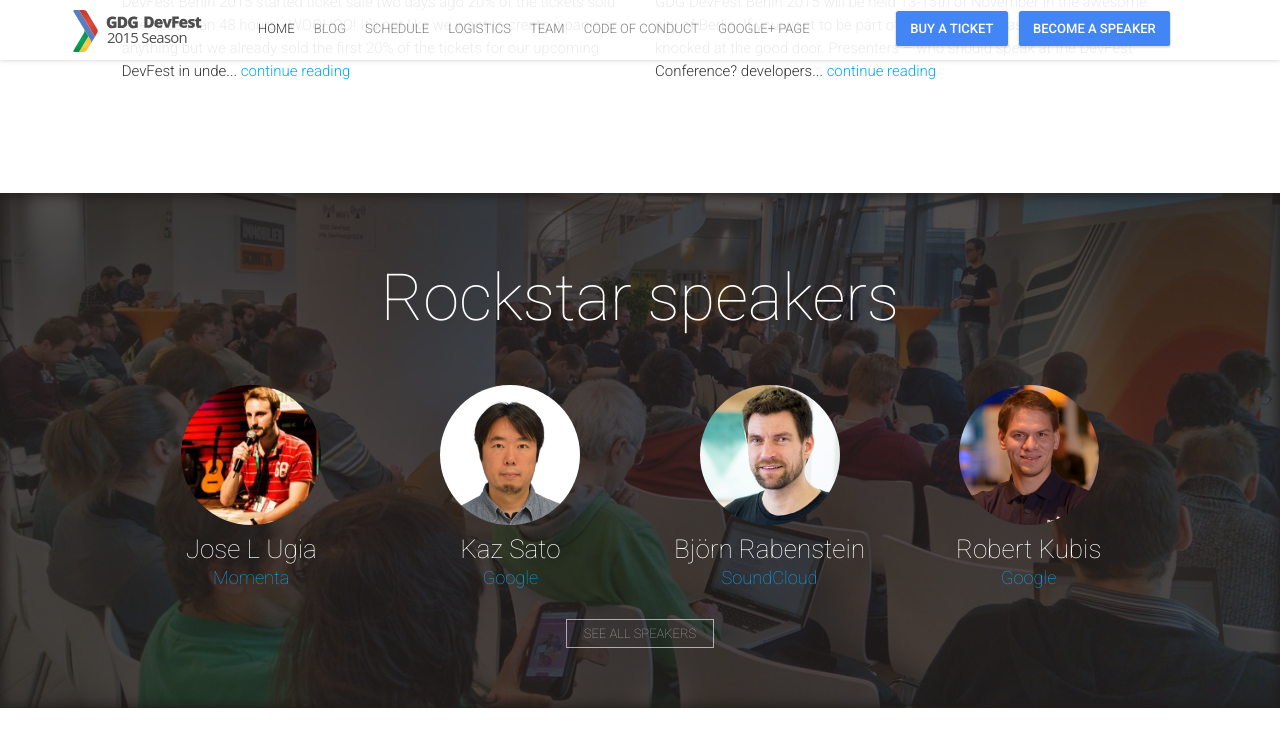
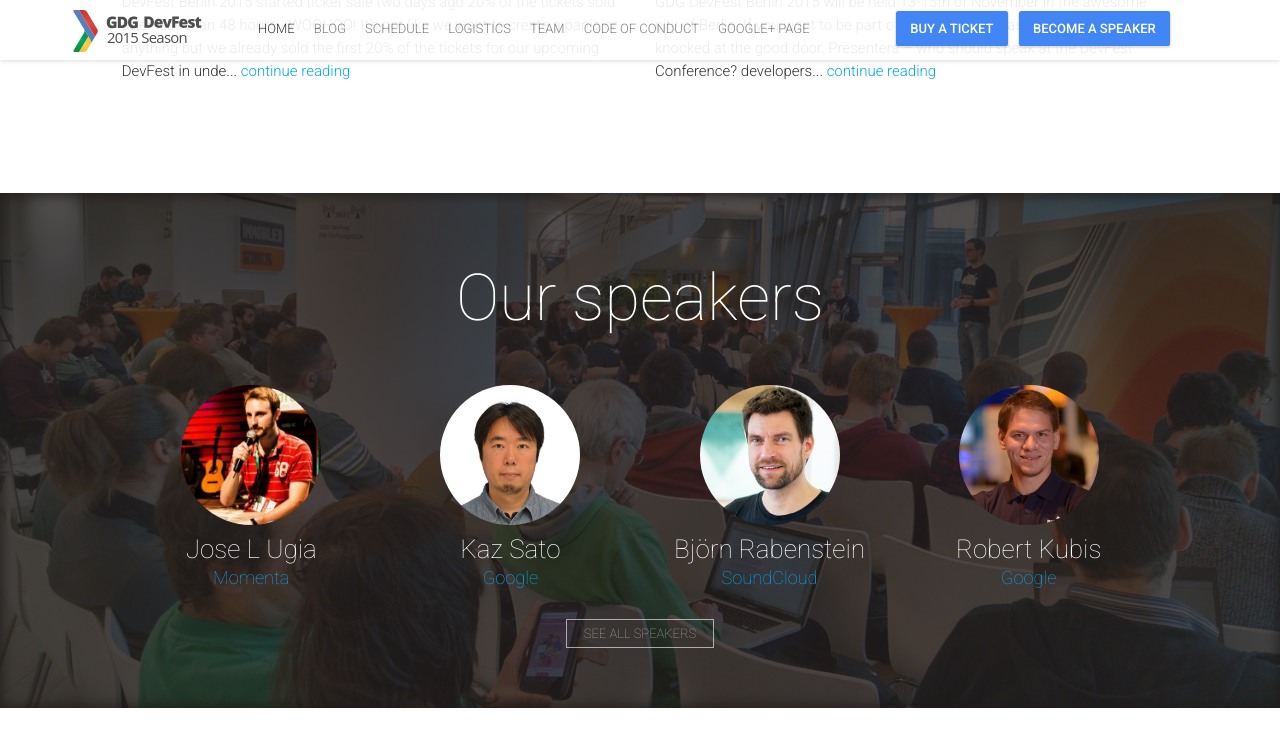
Before and after one commit to devfest-berlin/2015.devfest-berlin.de, a Jekyll site: the page built from index.html, in a window 1280 px wide and 900 px high, scrolled down 2060 px. Shown: the top 747 px of the window. Built offline with Jekyll 4.4.1, drawn with Linux system fonts in a browser that asks for light colours; nearby versions of some CDN libraries; comment, search, counter and statistics services are not loaded.

Commit message:
Get rid of "rockstars"

```diff
--- a/_config.yml
+++ b/_config.yml
@@ -89,7 +89,7 @@
 # Rockstar Speakers Block
 rockstarSpeakersImage: "rockstar-speakers.jpg"
 rockstarSpeakersCount: 4
-rockstarSpeakersTitle: "Rockstar speakers"
+rockstarSpeakersTitle: "Our speakers"
 rockstarSpeakersButtonText: "See all speakers"
 
 # Location Block
```
